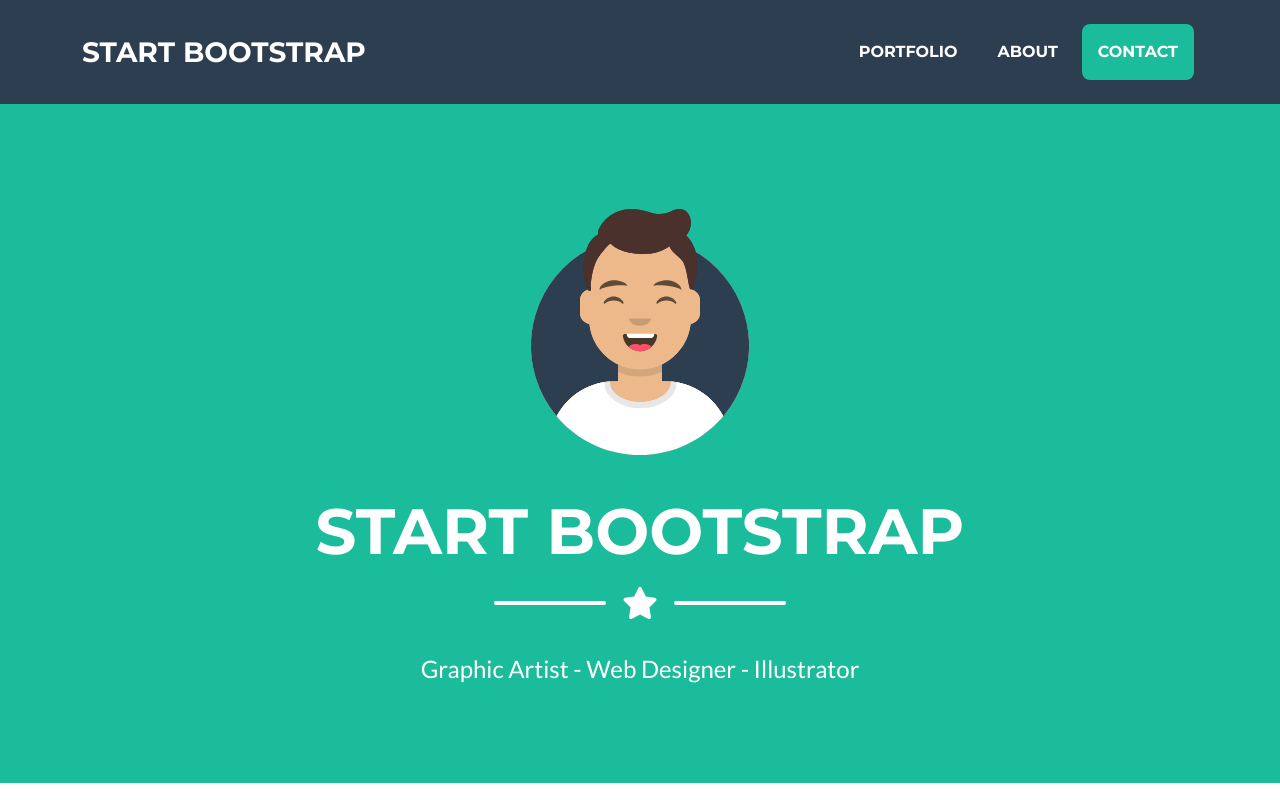
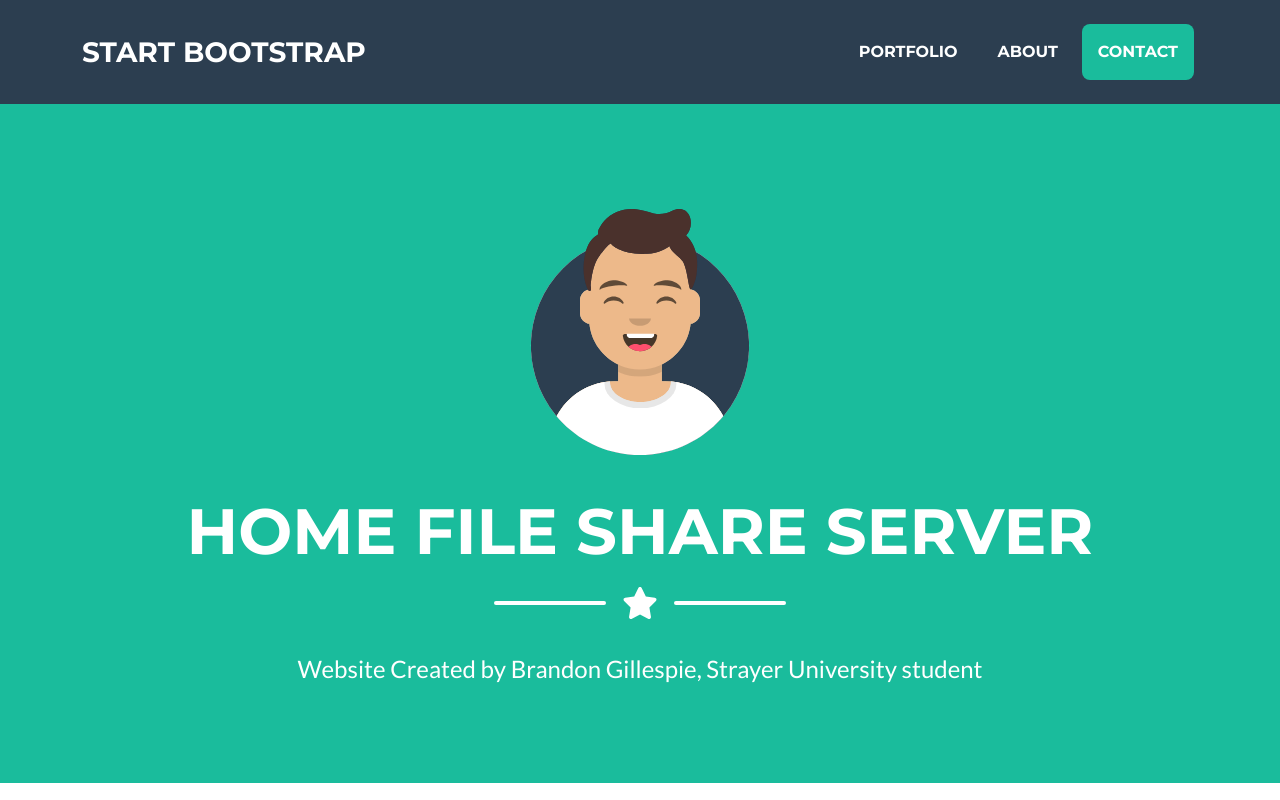
Before and after one commit to 3802xmfr/CIS373Website, a plain HTML site: page index.html in a window 1280 px wide. Shown: the top 800 px of the page. Drawn offline with nearby package versions, Linux system fonts and the light colour scheme.

Commit message:
wk 2 edits

```diff
--- a/index.html
+++ b/index.html
@@ -41,7 +41,7 @@
                 <!-- Masthead Avatar Image-->
                 <img class="masthead-avatar mb-5" src="assets/img/avataaars.svg" alt="..." />
                 <!-- Masthead Heading-->
-                <h1 class="masthead-heading text-uppercase mb-0">Start Bootstrap</h1>
+                <h1 class="masthead-heading text-uppercase mb-0">Home File Share Server</h1>
                 <!-- Icon Divider-->
                 <div class="divider-custom divider-light">
                     <div class="divider-custom-line"></div>
@@ -49,7 +49,7 @@
                     <div class="divider-custom-line"></div>
                 </div>
                 <!-- Masthead Subheading-->
-                <p class="masthead-subheading font-weight-light mb-0">Graphic Artist - Web Designer - Illustrator</p>
+                <p class="masthead-subheading font-weight-light mb-0">Website Created by Brandon Gillespie, Strayer University student</p>
             </div>
         </header>
         <!-- Portfolio Section-->
```
